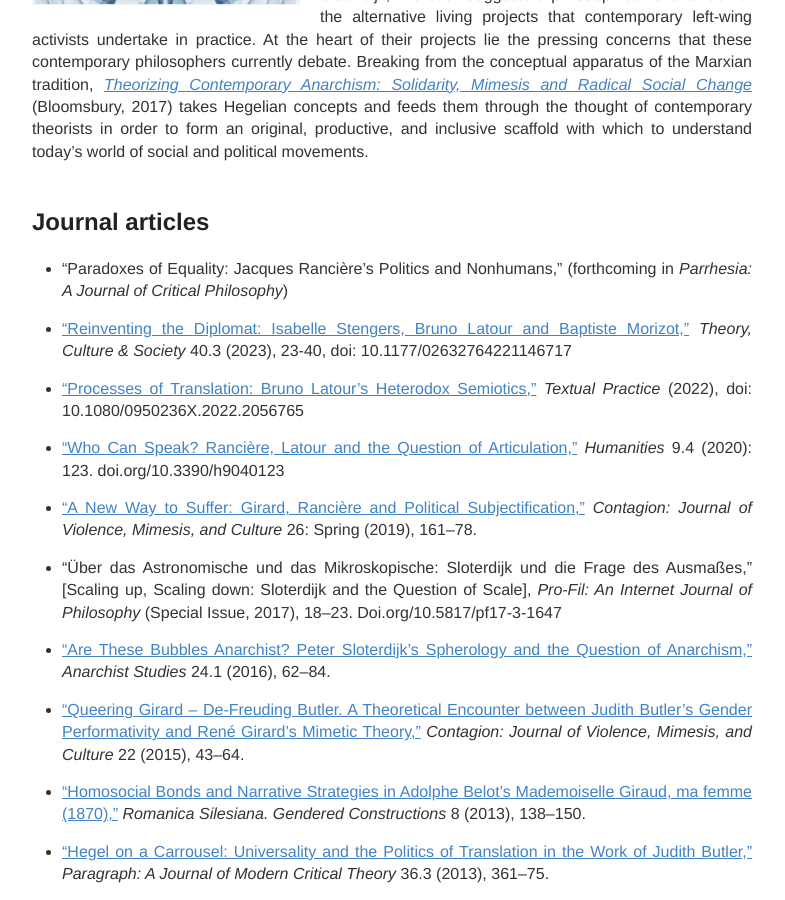
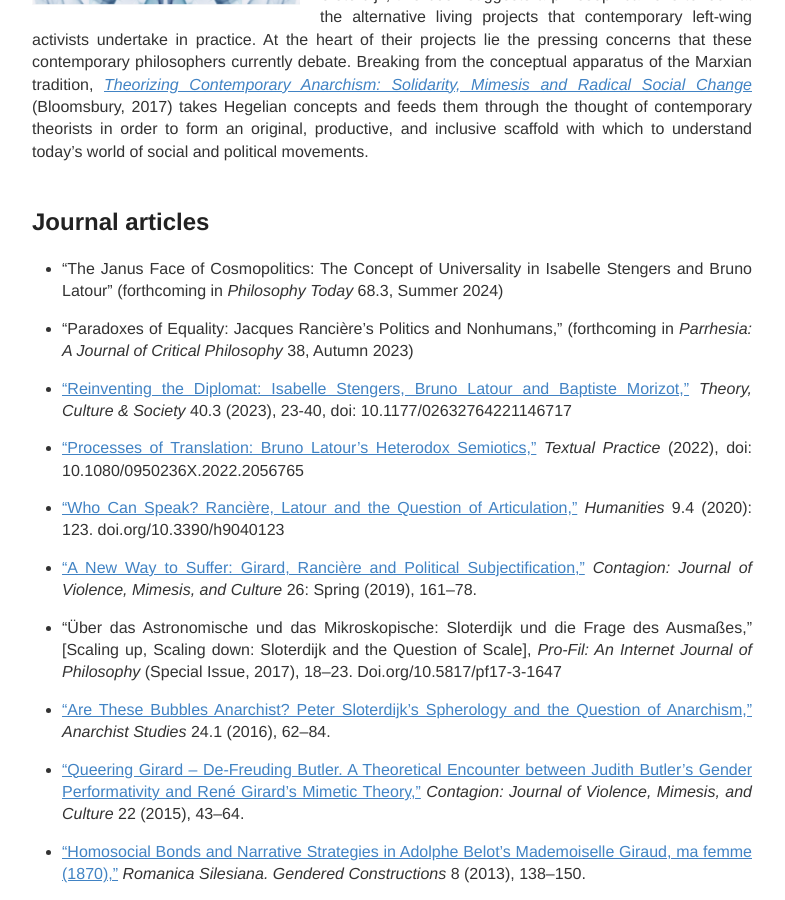
Before and after one commit to IJanicka/IJanicka.github.io, a Jekyll site: the page built from publications.md, in a window 1280 px wide and 900 px high, scrolled down 859 px. Shown: the whole window, without its empty margins (248-1033 px from the left). Built offline with Jekyll 4.4.1, drawn with Linux system fonts in a browser that asks for light colours.

Commit message:
Update publications.md

```diff
--- a/publications.md
+++ b/publications.md
@@ -19,7 +19,9 @@
   <h2>Journal articles</h2>
 
 
-*  “Paradoxes of Equality: Jacques Rancière’s Politics and Nonhumans,” (forthcoming in *Parrhesia: A Journal of Critical Philosophy*)<br>
+* “The Janus Face of Cosmopolitics: The Concept of Universality in Isabelle Stengers and Bruno Latour” (forthcoming in *Philosophy Today* 68.3, Summer 2024) <br>
+
+*  “Paradoxes of Equality: Jacques Rancière’s Politics and Nonhumans,” (forthcoming in *Parrhesia: A Journal of Critical Philosophy* 38, Autumn 2023)<br>
 
 * <a href="https://journals.sagepub.com/doi/10.1177/02632764221146717" target="_blank">“Reinventing the Diplomat: Isabelle Stengers, Bruno Latour and Baptiste Morizot,”</a> *Theory, Culture & Society* 40.3 (2023), 23-40, doi: 10.1177/02632764221146717<br>
 
```
